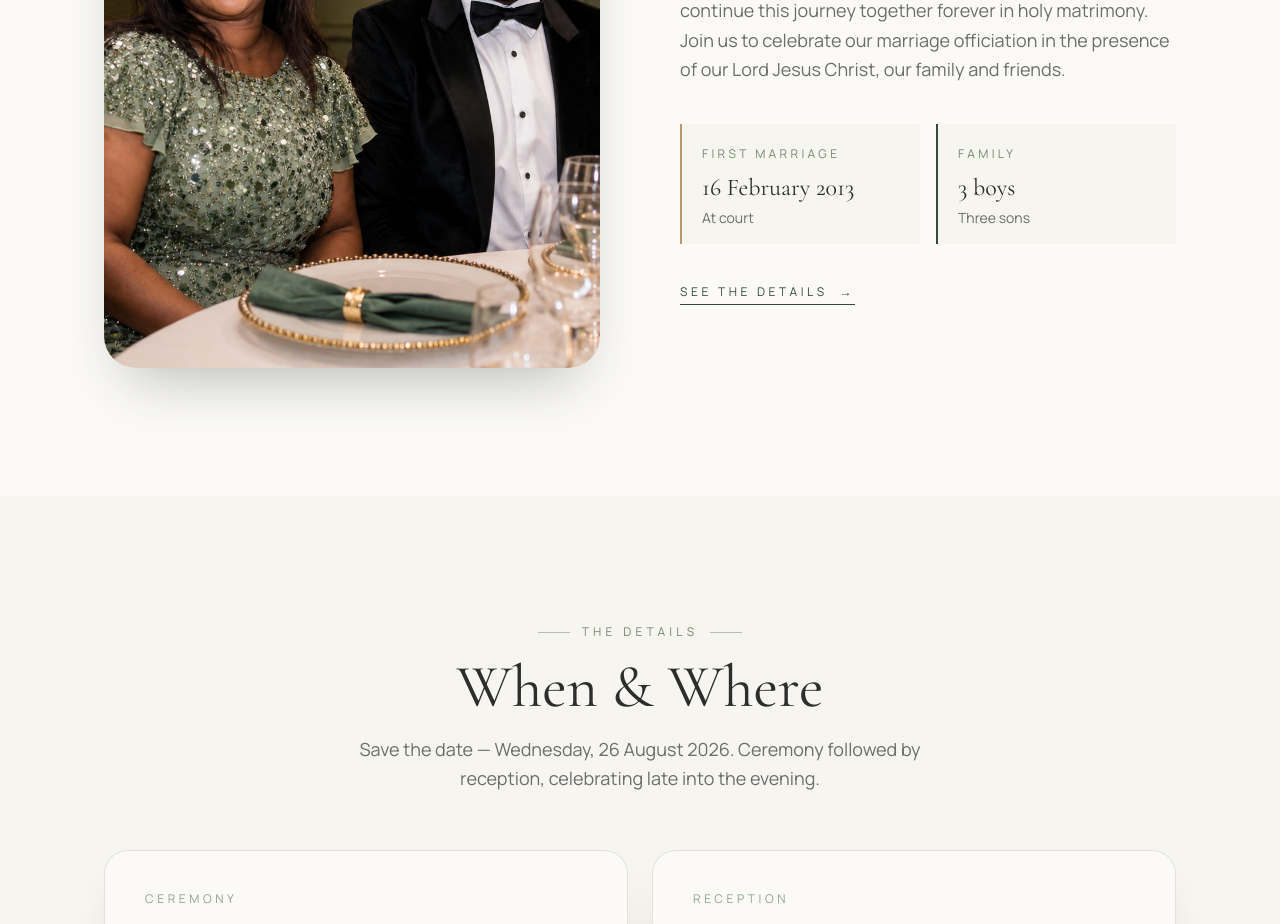
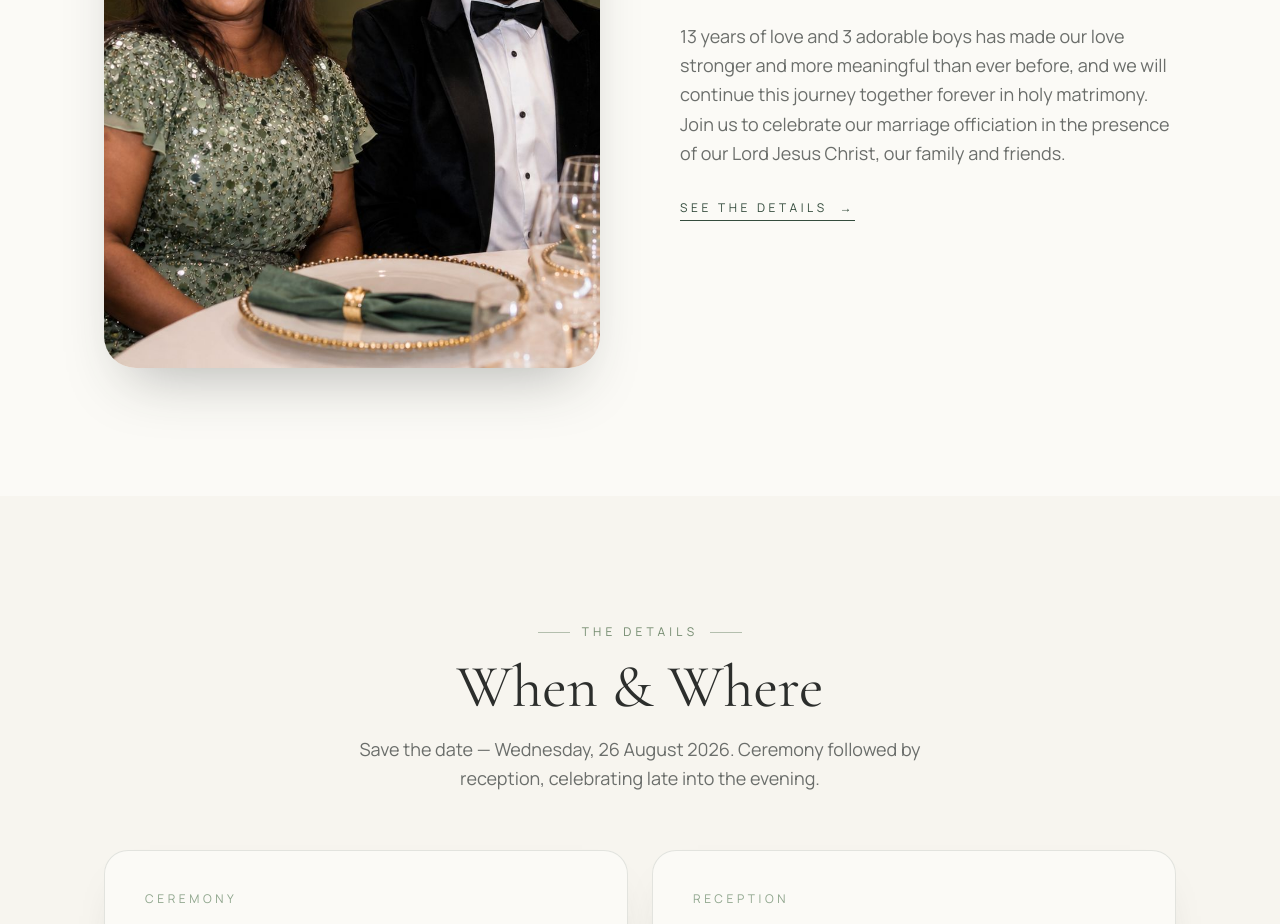
Before and after one commit to wotcheni21/Brian-Chimango, a Next.js app: page / in a window 1280 px wide. Shown: the part 1180-2104 px from the top of the page. Built offline with nearby package versions, Linux system fonts and the light colour scheme; no server answers.

Commit message:
Remove story summary cards

```diff
--- a/src/components/OurStory.tsx
+++ b/src/components/OurStory.tsx
@@ -29,30 +29,9 @@ export default function OurStory() {
             <p>{familyStory.loveRoot}</p>
           </div>
 
-          <div className="mt-10 grid grid-cols-1 gap-4 sm:grid-cols-2">
-            <div className="border-l-2 border-gilt bg-ivory px-5 py-4">
-              <span className="text-xs uppercase tracking-[0.28em] text-moss">
-                First marriage
-              </span>
-              <p className="mt-2 font-serif text-2xl text-ink">
-                {familyStory.courtMarriageDate}
-              </p>
-              <p className="mt-1 text-sm text-graphite">At court</p>
-            </div>
-            <div className="border-l-2 border-evergreen bg-ivory px-5 py-4">
-              <span className="text-xs uppercase tracking-[0.28em] text-moss">
-                Family
-              </span>
-              <p className="mt-2 font-serif text-2xl text-ink">
-                {familyStory.children}
-              </p>
-              <p className="mt-1 text-sm text-graphite">Three sons</p>
-            </div>
-          </div>
-
           <a
             href="#details"
-            className="mt-10 inline-flex w-fit items-center gap-3 border-b border-evergreen pb-1 text-xs uppercase tracking-[0.3em] text-evergreen transition-colors hover:text-moss"
+            className="mt-8 inline-flex w-fit items-center gap-3 border-b border-evergreen pb-1 text-xs uppercase tracking-[0.3em] text-evergreen transition-colors hover:text-moss"
           >
             See the details
             <span aria-hidden>&rarr;</span>
```
